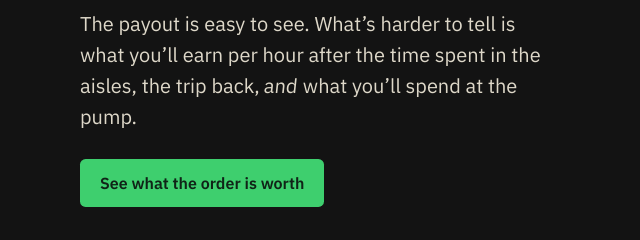
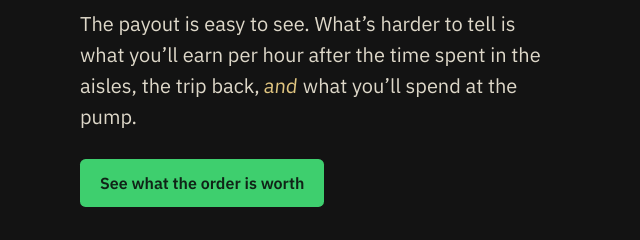
Before and after one commit to guitars7Dp/roccostrashorcash-site, a plain HTML site: page index.html in a window 1280 px wide. Shown: the part 380-620 px from the top of the page, 0-640 px from the left. Drawn offline with Linux system fonts and the light colour scheme.

Commit message:
Match homepage emphasis to the headline gold

```diff
--- a/styles.css
+++ b/styles.css
@@ -138,3 +138,5 @@ figcaption span { display: block; font-weight: 400; }
   .signup-grid { grid-template-columns: 1fr 1fr; gap: 4rem; }
   .signup-card { padding: 1.65rem; }
 }
+
+.hero-copy .lead em { color: var(--gold); }
```
